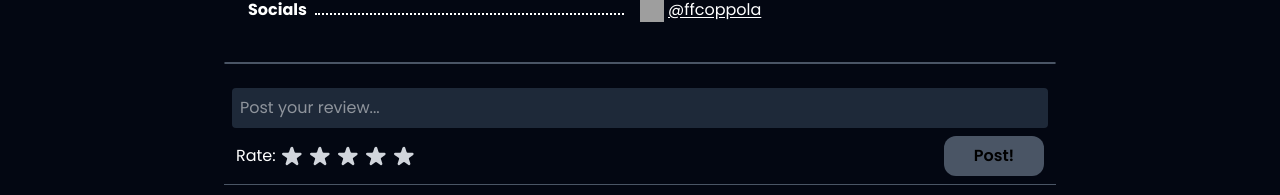
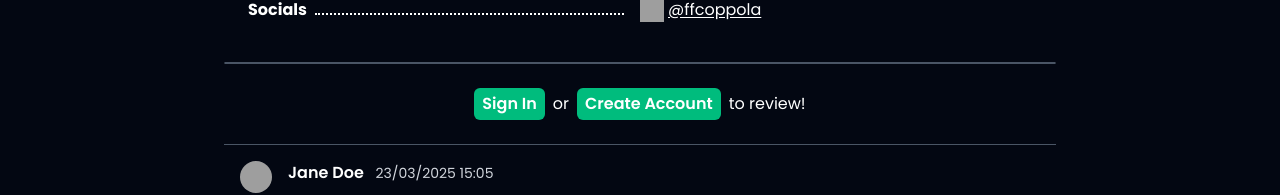
Before and after one commit to lmello0/titer, an Angular app in the folder frontend/: page /play/2 in a window 1280 px wide. Shown: the part 574-769 px from the top of the page. Built offline with nearby package versions, Linux system fonts and the light colour scheme; grey boxes are pictures that could not be loaded.

Commit message:
:sparkles: feat: making review only possible if logged in

```diff
--- a/frontend/src/app/play-page/comment-section/comment-section.component.html
+++ b/frontend/src/app/play-page/comment-section/comment-section.component.html
@@ -1,2 +1,6 @@
-<app-post-review (submitReview)="addReviewToComments($event)"></app-post-review>
+<app-login-to-review-it *ngIf="!isLoggedIn"></app-login-to-review-it>
+<app-post-review
+  *ngIf="isLoggedIn"
+  (submitReview)="addReviewToComments($event)"
+></app-post-review>
 <app-comment-list [comments]="comments"></app-comment-list>
--- a/frontend/src/app/play-page/comment-section/comment-section.component.ts
+++ b/frontend/src/app/play-page/comment-section/comment-section.component.ts
@@ -3,10 +3,16 @@ import { Review } from '../../shared/interfaces/review.interface';
 import { CommonModule } from '@angular/common';
 import { PostReviewComponent } from './post-review/post-review.component';
 import { CommentListComponent } from './comment-list/comment-list.component';
+import { LoginToReviewItComponent } from './login-to-review-it/login-to-review-it.component';
 
 @Component({
   selector: 'app-comment-section',
-  imports: [CommonModule, PostReviewComponent, CommentListComponent],
+  imports: [
+    CommonModule,
+    PostReviewComponent,
+    CommentListComponent,
+    LoginToReviewItComponent,
+  ],
   templateUrl: './comment-section.component.html',
   styleUrl: './comment-section.component.css',
 })
@@ -14,6 +20,8 @@ export class CommentSectionComponent {
   @Input() comments!: Review[];
   rating = 0;
 
+  isLoggedIn: boolean = false;
+
   addReviewToComments(comment: { content: string; rating: number }): void {
     this.comments.push(comment as unknown as Review);
   }
--- /dev/null
+++ b/frontend/src/app/play-page/comment-section/login-to-review-it/login-to-review-it.component.html
@@ -0,0 +1,16 @@
+<div class="mb-4 flex items-center justify-center gap-2 p-2">
+  <a
+    class="cursor-pointer rounded-md bg-emerald-500 px-2 py-1 font-semibold transition-colors hover:bg-white hover:text-emerald-500"
+    routerLink="/login"
+  >
+    Sign In
+  </a>
+  <p>or</p>
+  <a
+    class="cursor-pointer rounded-md bg-emerald-500 px-2 py-1 font-semibold transition-colors hover:bg-white hover:text-emerald-500"
+    routerLink="/create-account"
+  >
+    Create Account
+  </a>
+  <p>to review!</p>
+</div>
```
Also changed, not shown: frontend/src/app/play-page/comment-section/login-to-review-it/login-to-review-it.component.ts (added, +10 -0 lines), frontend/src/app/play-page/comment-section/login-to-review-it/login-to-review-it.component.css (added), 1 other file (tests, documents, lock files or other folders).
